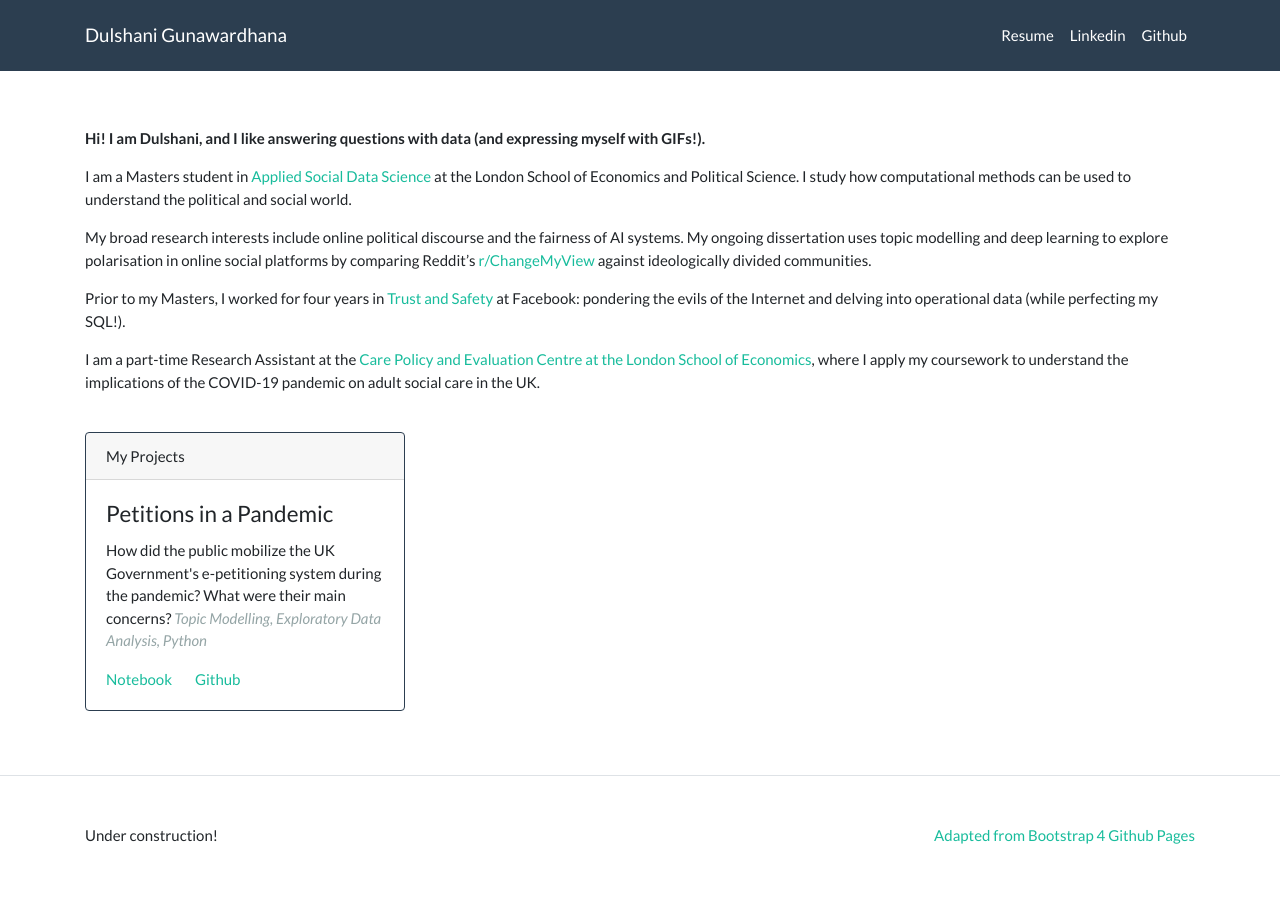
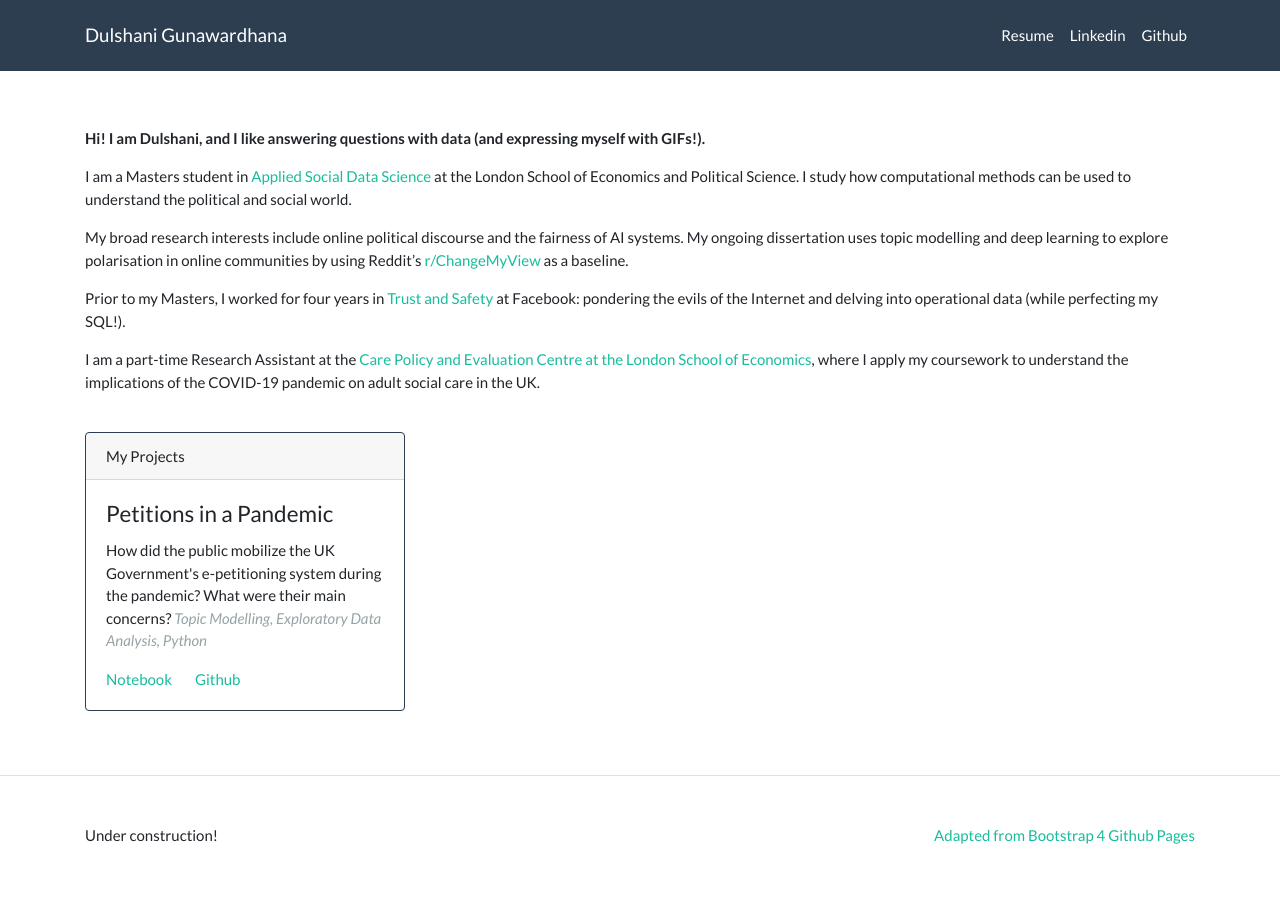
Before and after one commit to dshgna/dshgna.github.io, a Jekyll site: the page built from index.md, in a window 1280 px wide. Built offline with Jekyll 4.4.1, drawn with Linux system fonts in a browser that asks for light colours.

Commit message:
Update info and styling

```diff
--- a/index.md
+++ b/index.md
@@ -6,7 +6,7 @@ layout: page
 
 I am a Masters student in [Applied Social Data Science](https://www.lse.ac.uk/methodology) at the London School of Economics and Political Science. I study how computational methods can be used to understand the political and social world.
 
-My broad research interests include online political discourse and the fairness of AI systems. My ongoing dissertation uses topic modelling and deep learning to explore polarisation in online social platforms by comparing Reddit's [r/ChangeMyView](https://www.reddit.com/r/changemyview/) against ideologically divided communities.
+My broad research interests include online political discourse and the fairness of AI systems. My ongoing dissertation uses topic modelling and deep learning to explore polarisation in online communities by using Reddit's [r/ChangeMyView](https://www.reddit.com/r/changemyview/) as a baseline.
 
 Prior to my Masters, I worked for four years in [Trust and Safety](https://about.fb.com/actions/promoting-safety-and-expression/) at Facebook: pondering the evils of the Internet and delving into operational data (while perfecting my SQL!).
 
```
